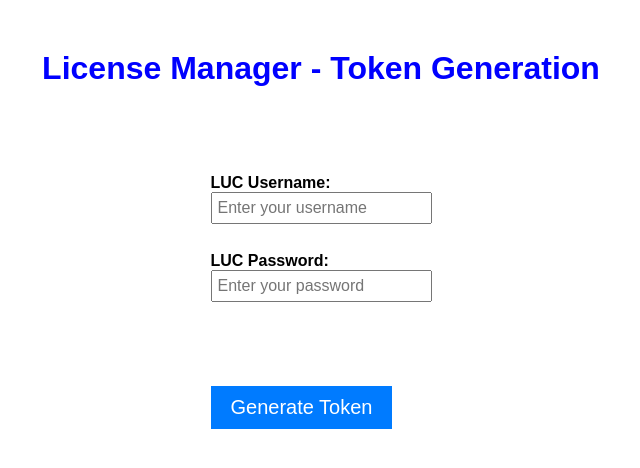
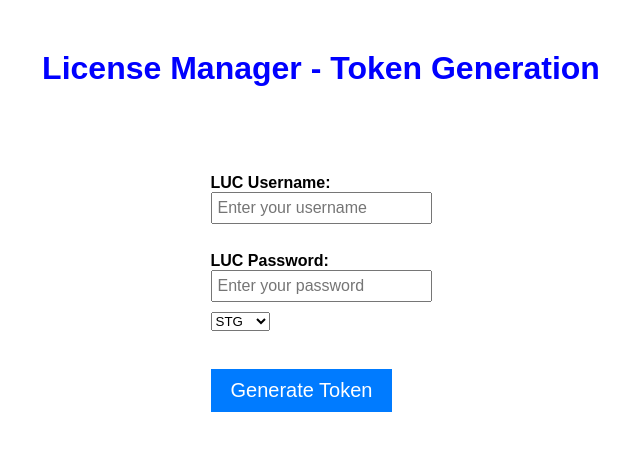
Before and after one commit to lesabag/license_manager, a Flask app: page / in a window 1280 px wide. Shown: the top 468 px of the page, without its empty margins (319-959 px from the left). Run offline with Flask 2, Linux system fonts and the light colour scheme.

Commit message:
Update login.html
add listBox

```diff
--- a/api/templates/login.html
+++ b/api/templates/login.html
@@ -66,7 +66,12 @@
         <label for="password">LUC Password:</label>
         <br>
         <input type="password" id="password" name="password" placeholder="Enter your password">
-        <br><br><br><br>
+        <br>
+        <select name="listbox">
+            <option value="STG">STG</option>
+            <option value="AUTO">AUTO</option>
+        </select>
+        <br><br>
         <input type="submit" value="Generate Token">
         <br>
     </form>
```
